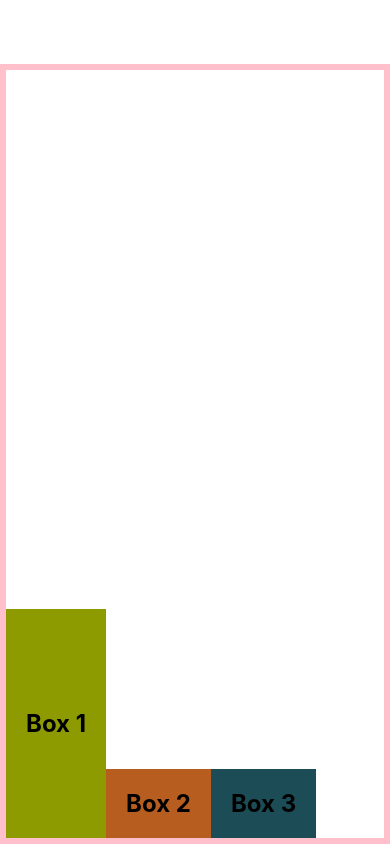
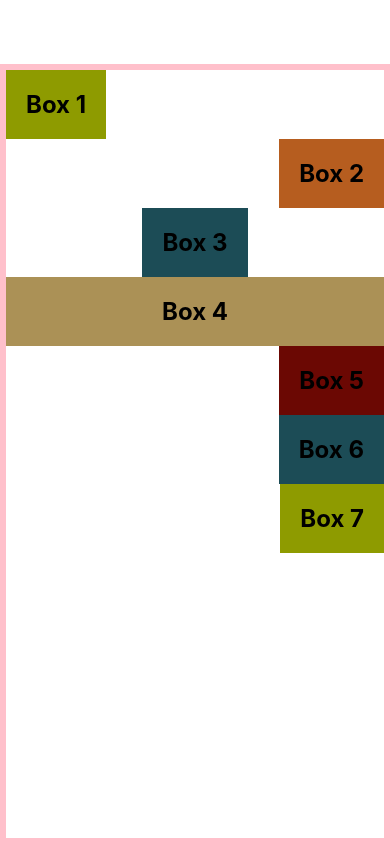
Before and after one commit to raartist/react-native-topics, a React Native app: screen / in a window 390 px wide. Built offline with nearby package versions, Linux system fonts and the light colour scheme.

Commit message:
flexbox -- alignself

```diff
--- a/App.js
+++ b/App.js
@@ -3,7 +3,7 @@
 
 /*/last property will take advantage of style in the styling array}*/
 
-// 27 - Flex-alignItems
+// 27 - Flex-alignSelf   ==== it works on indivisual items
 
 // box shadow like box shadow object can only be applicable for ios devices not on android
 // to do box shadow on android devices we need to use android elevate api
@@ -11,13 +11,13 @@
 export default function App() {
   return (
     <View style={styles.container}>
-      <Box style={{ backgroundColor: "#8e9b00", paddingVertical: 100 }}>Box 1</Box>
-      <Box style={{ backgroundColor: "#b65d1f" }}>Box 2</Box>
-      <Box style={{ backgroundColor: "#1c4c56" }}>Box 3</Box>
-      {/* <Box style={{ backgroundColor: "#ab9156" }}>Box 4</Box>
-      <Box style={{ backgroundColor: "#6b0803" }}>Box 5</Box>
+      <Box style={{ backgroundColor: "#8e9b00", alignSelf:"flex-start" }}>Box 1</Box>
+      <Box style={{ backgroundColor: "#b65d1f",alignSelf:"flex-end" }}>Box 2</Box>
+      <Box style={{ backgroundColor: "#1c4c56",alignSelf:"center" }}>Box 3</Box>
+      <Box style={{ backgroundColor: "#ab9156",alignSelf:"stretch" }}>Box 4</Box>
+      <Box style={{ backgroundColor: "#6b0803",alignSelf:"auto" }}>Box 5</Box>
       <Box style={{ backgroundColor: "#1c4c56" }}>Box 6</Box>
-      <Box style={{ backgroundColor: "#8e9b00" }}>Box 7</Box> */}
+      <Box style={{ backgroundColor: "#8e9b00" }}>Box 7</Box>
     </View>
   );
 }
@@ -28,7 +28,6 @@
     borderWidth: 6,
     borderColor: "pink",
     flex: 1,
-    flexDirection: "row",
-    alignItems: "flex-end",
+    alignItems:'flex-end'
   },
 });
```
